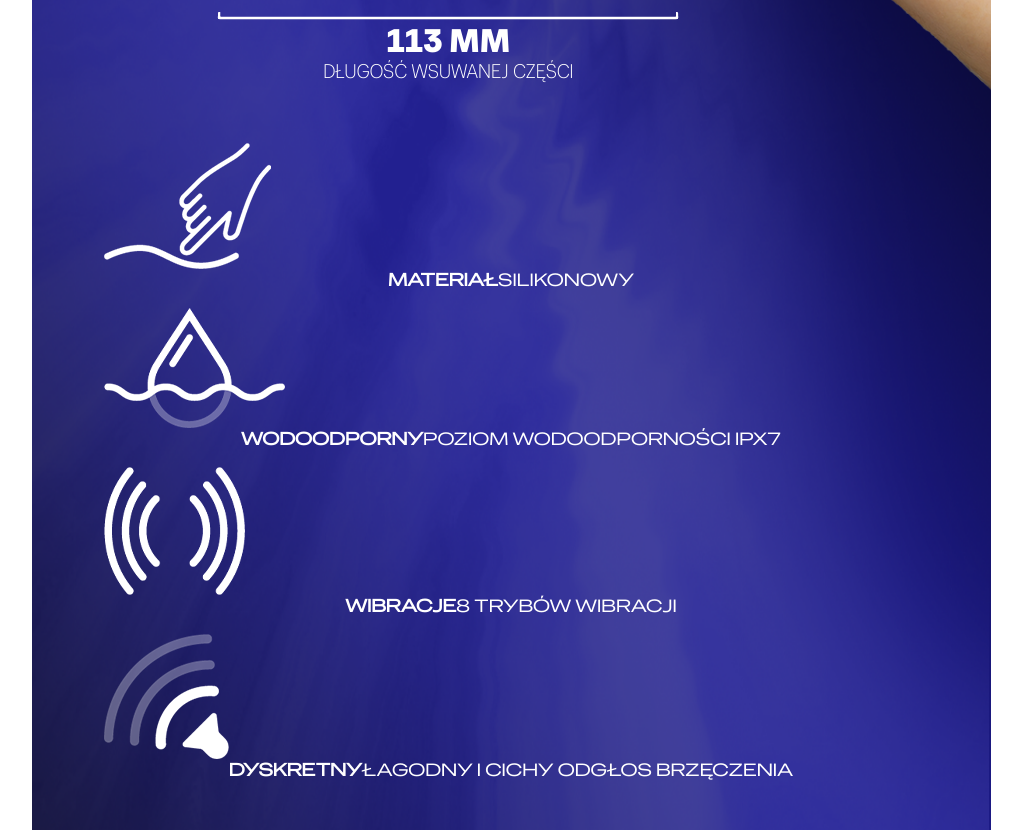
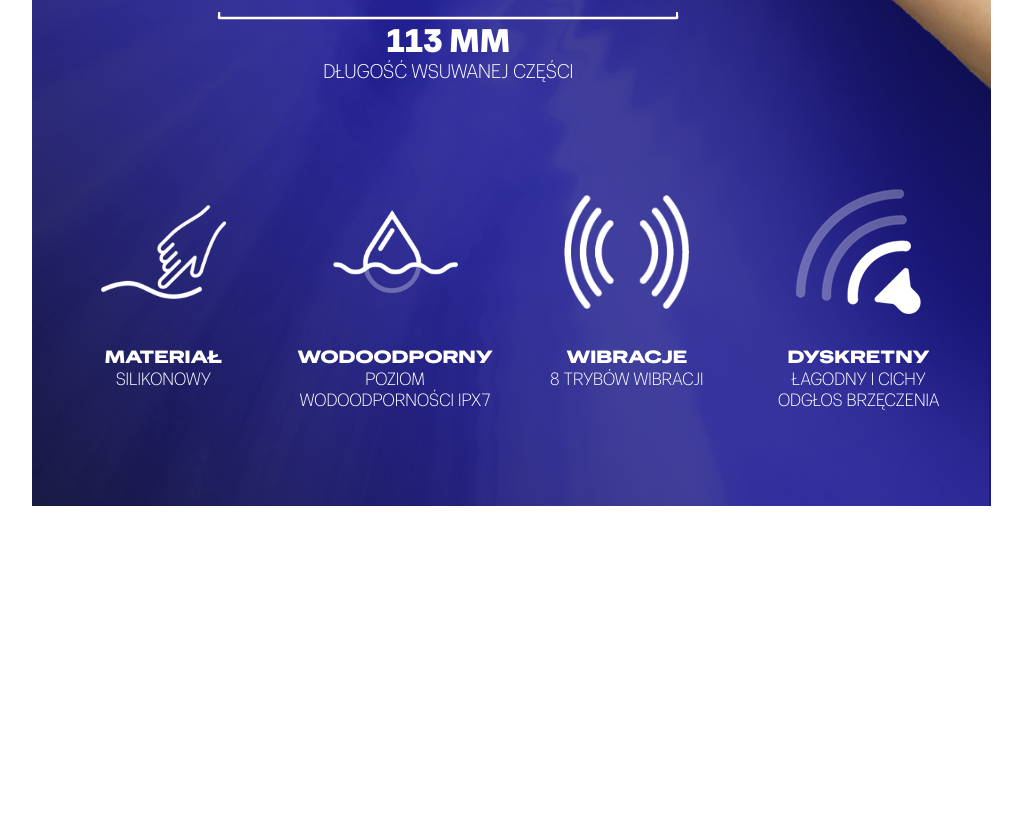
Before and after one commit to eStoreLabs/230524-RB-78-Durex-Soft-Dual-Head-Vibrator-ROSSMANN, a plain HTML site: page index.html in a window 1280 px wide. Shown: the part 1346-2177 px from the top of the page, without its empty margins (129-1151 px from the left). After the commit the page ends 1852 px from the top, so only its background shows below. Drawn offline with Linux system fonts and the light colour scheme.

Commit message:
layout features

```diff
--- a/assets/styles/style.scss
+++ b/assets/styles/style.scss
@@ -380,6 +380,41 @@ body {
             font-size: clamp(1.375rem, 1.1528rem + 1.1111vw, 2.125rem);
         }
     }
+    .es-features {
+        display: flex;
+        flex-direction: column;
+        gap: 2rem;
+        margin-block: 4rem;
+        figure {
+            margin: 0;
+        }
+        @media (min-width: 768px) {
+            flex-direction: row;
+            width: 100%;
+        }
+        &__single {
+            display: flex;
+            flex-direction: column;
+            align-items: center;
+            gap: 2rem;
+            @media (min-width: 768px) {
+                flex-basis: 25%;
+            }
+        }
+        &__icon {
+            object-fit: contain;
+            object-position: center;
+            height: 125px;
+            width: 125px;
+        }
+        &__text {
+            font-family: "One Night Sans Thin";
+            &--bold {
+                display: block;
+                font-family: "One Night Sans Extended Black";
+            }
+        }
+    }
 }
 
 
--- a/index.html
+++ b/index.html
@@ -136,23 +136,24 @@
                 </section>
                 <section class="es-features">
                     <figure class="es-features__single">
-                        <img src="/assets/images/silicone.png" alt="">
+                            <img class="es-features__icon" src="/assets/images/silicone.png" alt="">
+
                         <figcaption class="es-features__text"><strong
                                 class="es-features__text--bold">Materiał</strong>silikonowy</figcaption>
                     </figure>
                     <figure class="es-features__single">
-                        <img src="/assets/images/waterproof.png" alt="">
+                        <img class="es-features__icon" src="/assets/images/waterproof.png" alt="">
                         <figcaption class="es-features__text"><strong
                                 class="es-features__text--bold">Wodoodporny</strong>poziom wodoodporności IPX7
                         </figcaption>
                     </figure>
                     <figure class="es-features__single">
-                        <img src="/assets/images/8-modes.png" alt="">
+                        <img class="es-features__icon" src="/assets/images/8-modes.png" alt="">
                         <figcaption class="es-features__text"><strong class="es-features__text--bold">Wibracje</strong>8
                             trybów wibracji</figcaption>
                     </figure>
                     <figure class="es-features__single">
-                        <img src="/assets/images/discreet.png" alt="">
+                        <img class="es-features__icon" src="/assets/images/discreet.png" alt="">
                         <figcaption class="es-features__text"><strong
                                 class="es-features__text--bold">Dyskretny</strong>łagodny i cichy odgłos brzęczenia
                         </figcaption>
```
Also changed, not shown: assets/styles/style.css, 1 other file.
